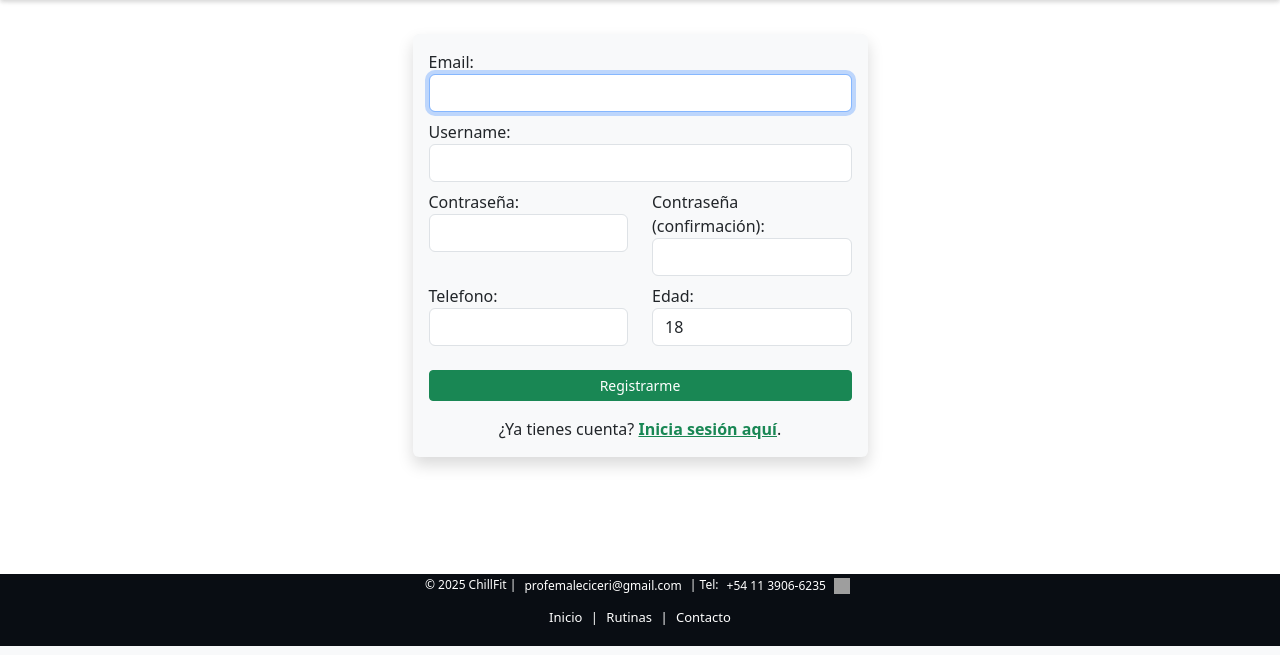
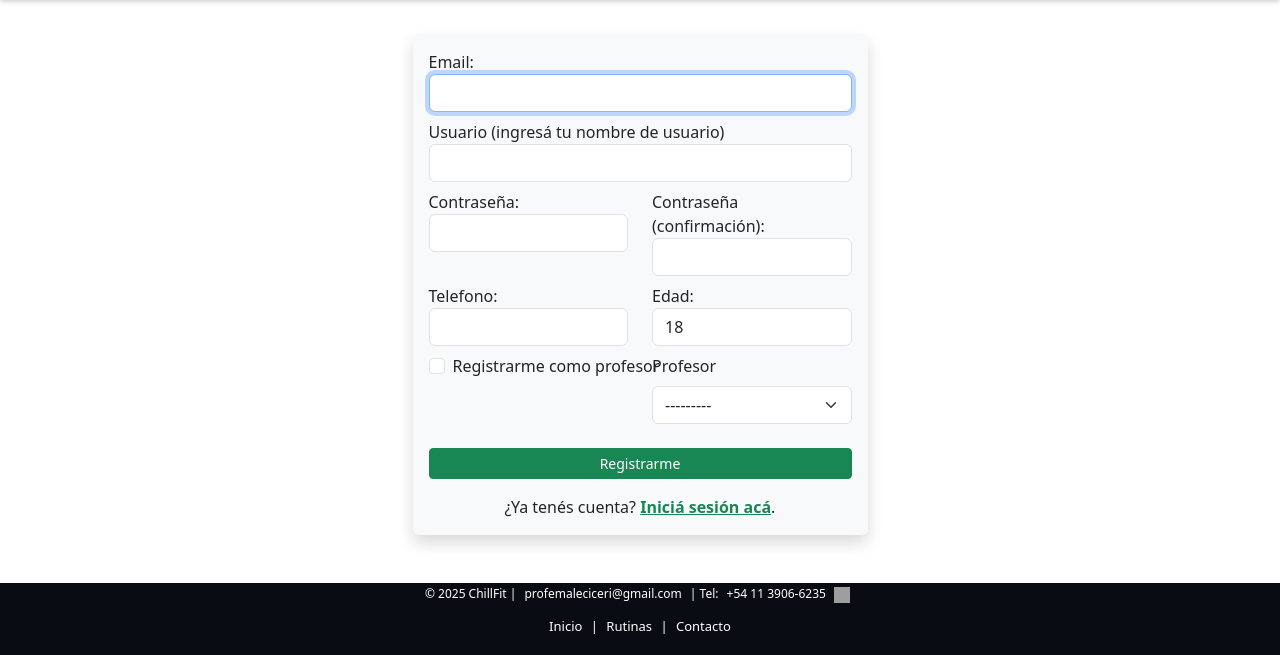
Before and after one commit to julianlods/ChillFit, a Django app: page /register/ in a window 1280 px wide. Shown: the part 154-809 px from the top of the page. Run offline with Django 5.2, Linux system fonts and the light colour scheme; data that the repository does not hold is empty; some libraries are stand-ins or nearby versions; grey boxes are pictures that could not be loaded.

Commit message:
👤 Perfil editable: solo se permite elegir profesor si no está asignado

```diff
--- a/ChillFit/models.py
+++ b/ChillFit/models.py
@@ -30,6 +30,7 @@ class Usuario(AbstractBaseUser, PermissionsMixin):
     username = models.CharField(max_length=255)
     is_active = models.BooleanField(default=True)
     is_staff = models.BooleanField(default=False)
+    es_profesor = models.BooleanField(default=False)
 
     groups = models.ManyToManyField(Group, related_name="custom_user_groups", blank=True)
     user_permissions = models.ManyToManyField(Permission, related_name="custom_user_permissions", blank=True)
@@ -62,6 +63,7 @@ class PerfilUsuario(models.Model):
     telefono = models.CharField(max_length=20, blank=True, null=True)
     edad = models.PositiveIntegerField(blank=False, null=False, default=18)
     avatar = CloudinaryField('avatar', blank=True, null=True)
+    profesor = models.ForeignKey('Profesor', on_delete=models.SET_NULL, null=True, blank=True, related_name='alumnos')
 
     sexo = models.CharField(
         max_length=10,
@@ -213,3 +215,11 @@ class Pago(models.Model):
     def __str__(self):
         metodo = self.get_metodo_pago_display() if self.metodo_pago else "Sin método"
         return f"Pago {self.id_pago_usuario} - {self.usuario.username} - ${self.monto} - {self.get_estado_display()} ({metodo})"
+
+
+class Profesor(models.Model):
+    usuario = models.OneToOneField(Usuario, on_delete=models.CASCADE, related_name='profesor')
+    nombre_completo = models.CharField(max_length=255)
+
+    def __str__(self):
+        return self.nombre_completo
--- a/ChillFit/templates/ChillFit/base.html
+++ b/ChillFit/templates/ChillFit/base.html
@@ -439,8 +439,7 @@
         }
     </script>
 
-
-
+    {% block extra_js %}{% endblock %}
 
 </body>
 </html>
--- a/ChillFit/templates/ChillFit/login.html
+++ b/ChillFit/templates/ChillFit/login.html
@@ -56,7 +56,7 @@
 
                     <!-- Link a registro -->
                     <p class="text-center mt-3 mb-0">
-                        ¿No tenés cuenta? <a href="{% url 'register' %}">Regístrate aquí</a>.
+                        ¿No tenés cuenta? <a href="{% url 'register' %}">Registrate acá</a>.
                     </p>
                 </div>
             </div>
--- a/ChillFit/templates/ChillFit/register.html
+++ b/ChillFit/templates/ChillFit/register.html
@@ -22,6 +22,7 @@
     <div class="col-md-6 col-lg-5 shadow p-3 rounded bg-light mb-4">
         <form method="POST" novalidate>
             {% csrf_token %}
+
             <!-- Email y Usuario -->
             <div class="mb-2">
                 {{ user_form.email.label_tag }}
@@ -31,7 +32,7 @@
                 {% endfor %}
             </div>
             <div class="mb-2">
-                {{ user_form.username.label_tag }}
+                <label for="{{ user_form.username.id_for_label }}">Usuario (ingresá tu nombre de usuario)</label>
                 {{ user_form.username|add_class:"form-control" }}
                 {% for error in user_form.username.errors %}
                     <div class="error-message">{{ error }}</div>
@@ -74,20 +75,64 @@
                 </div>
             </div>
 
-            <!-- Botón -->
+            <!-- Profesor: checkbox + selector alineados -->
+            <div class="row">
+                <div class="col-6 mb-2">
+                    <div class="form-check">
+                        <input type="checkbox" class="form-check-input" id="es_profesor" name="es_profesor">
+                        <label class="form-check-label text-nowrap" for="es_profesor">Registrarme como profesor</label>
+                    </div>
+                </div>
+                <div class="col-6 mb-2" id="selector-profesor">
+                    <label for="profesor_id" class="form-label">Profesor</label>
+                    <select name="profesor_id" class="form-select">
+                        <option value="">---------</option>
+                        {% for profe in profesores %}
+                            <option value="{{ profe.id }}">{{ profe.nombre_completo }}</option>
+                        {% endfor %}
+                    </select>
+                </div>
+            </div>
+
             <div class="text-center mt-3">
                 <button type="submit" class="btn btn-success btn-sm w-100">Registrarme</button>
             </div>
         </form>
 
         <div class="text-center mt-3">
-            <p class="mb-0">¿Ya tienes cuenta?
-                <a href="{% url 'login' %}" class="text-success fw-bold">Inicia sesión aquí</a>.
+            <p class="mb-0">¿Ya tenés cuenta?
+                <a href="{% url 'login' %}" class="text-success fw-bold">Iniciá sesión acá</a>.
             </p>
         </div>
     </div>
 </div>
 
+<script>
+    const esProfesorCheckbox = document.getElementById("es_profesor");
+    const selectorProfesor = document.getElementById("selector-profesor");
+
+    function toggleProfesorSelector() {
+        if (esProfesorCheckbox.checked) {
+            selectorProfesor.style.visibility = "hidden";
+            selectorProfesor.style.height = "0";
+            selectorProfesor.style.overflow = "hidden";
+            selectorProfesor.style.margin = "0";
+            selectorProfesor.style.padding = "0";
+        } else {
+            selectorProfesor.style.visibility = "visible";
+            selectorProfesor.style.height = "auto";
+            selectorProfesor.style.margin = "";
+            selectorProfesor.style.padding = "";
+        }
+    }
+
+    esProfesorCheckbox.addEventListener("change", toggleProfesorSelector);
+    toggleProfesorSelector(); // Inicial
+</script>
+
+{% endblock %}
+
+{% block extra_js %}
 {% if registro_exitoso %}
 <script>
     document.addEventListener("DOMContentLoaded", function () {
--- a/ChillFit/views.py
+++ b/ChillFit/views.py
@@ -15,7 +15,7 @@ from django.utils import timezone
 from django.utils.timezone import now
 from django.conf import settings
 
-from .models import UsuarioRutina, Rutina, PerfilUsuario, PlanDeTrabajo, Pago, BloqueEjercicio
+from .models import UsuarioRutina, Rutina, PerfilUsuario, PlanDeTrabajo, Pago, BloqueEjercicio, Profesor
 from .forms import CustomUserCreationForm, PerfilUsuarioForm
 
 
@@ -65,6 +65,8 @@ def login_view(request):
 
 
 def register_view(request):
+    profesores = Profesor.objects.all()
+
     if request.method == 'POST':
         user_form = CustomUserCreationForm(request.POST)
         profile_form = PerfilUsuarioForm(request.POST)
@@ -72,11 +74,20 @@ def register_view(request):
         if user_form.is_valid() and profile_form.is_valid():
             try:
                 user = user_form.save(commit=False)
-                user.full_clean()  # Ejecuta las validaciones del modelo (clean())
+                user.es_profesor = bool(request.POST.get('es_profesor'))
+                user.full_clean()
                 user.save()
 
                 perfil = profile_form.save(commit=False)
                 perfil.usuario = user
+
+                if not user.es_profesor:
+                    profesor_id = request.POST.get('profesor_id')
+                    if profesor_id:
+                        perfil.profesor_id = profesor_id
+                else:
+                    Profesor.objects.create(usuario=user, nombre_completo=user.username)
+
                 perfil.save()
 
                 return render(request, 'ChillFit/register.html', {
@@ -94,7 +105,8 @@ def register_view(request):
 
     return render(request, 'ChillFit/register.html', {
         'user_form': user_form,
-        'profile_form': profile_form
+        'profile_form': profile_form,
+        'profesores': profesores
     })
 
 
@@ -239,6 +251,12 @@ def perfil(request):
         if plan_id:
             perfil.plan_de_trabajo = PlanDeTrabajo.objects.get(id=plan_id)
 
+        # Solo permitir elegir profesor si aún no fue asignado
+        if not perfil.profesor:
+            profesor_id = request.POST.get('profesor')
+            if profesor_id:
+                perfil.profesor_id = profesor_id
+
         perfil.save()
 
         # CAMBIO DE CONTRASEÑA (si se completan los campos)
@@ -259,10 +277,12 @@ def perfil(request):
         return redirect('perfil')
 
     planes = PlanDeTrabajo.objects.all()  # Obtener todos los planes
+    profesores = Profesor.objects.all()
 
     return render(request, 'ChillFit/perfil.html', {
         'perfil': perfil,
-        'planes': planes
+        'planes': planes,
+        'profesores': profesores
     })
 
 
```
Also changed, not shown: ChillFit/admin.py (+8 -1 lines), ChillFit/templates/ChillFit/perfil.html (+30 -4 lines), ChillFit/migrations/0034_profesor_perfilusuario_profesor.py (added), ChillFit/migrations/0035_usuario_es_profesor.py (added).
